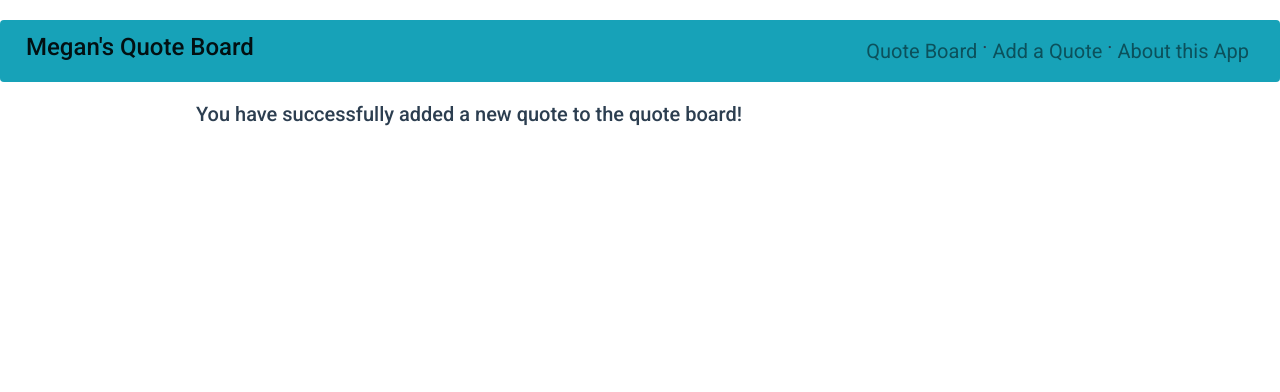
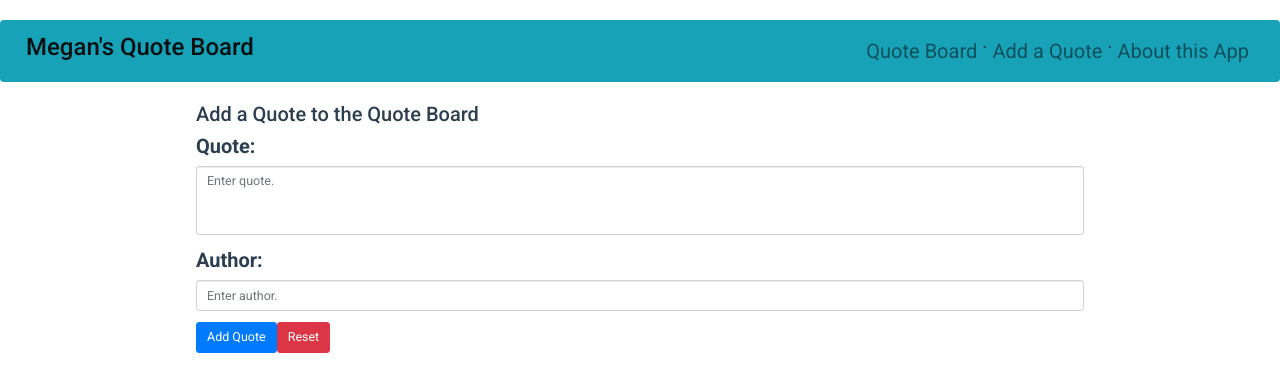
Before and after one commit to cherylac/quote-board, a Vue app: page /#/add in a window 1280 px wide. Shown: the top 392 px of the page. Built offline with nearby package versions, Linux system fonts and the light colour scheme; no server answers; sample sign-in values are in the browser's storage; what vuefire would draw is missing.

Commit message:
troubleshooting add/remove

```diff
--- a/src/components/AddQuote.vue
+++ b/src/components/AddQuote.vue
@@ -1,8 +1,7 @@
 <template>
   <div class="component mx-auto">
     <b-form id="form" @submit="onSubmit" @reset="onReset" v-show="showForm" v-on:submit.prevent="validateForm">
-      <h2>Add a quote to the quote board</h2>
-      <p class="error" v-show="showError">Please enter a quote and author.</p>
+      <h2 class="mx-auto">Add a Quote to the Quote Board</h2>
       <b-form-group label="Quote:" label-for="quoteTitle">
         <b-form-textarea  input type="text"
                           id="title"
@@ -32,6 +31,7 @@
     <div class="success-message" v-show="!showForm">
       <h2>You have successfully added a new quote to the quote board!</h2>
     </div>
+    <p class="error" v-show="showError">Please enter a quote and author.</p>
   </div>
 </template>
 
@@ -47,11 +47,11 @@ import toastr from 'toastr';
     },
     data () {
       return {
+        showForm: true,
+        showError: false,
         newQuote: {
           title: '',
           author: '',
-          showForm: true,
-          showError: false,
         }
       }
     },
@@ -73,14 +73,12 @@ import toastr from 'toastr';
       onReset (evt) {
         evt.preventDefault();
         /* Reset our form values */
-        this.form.title = '';
-        this.form.author = '';
+        this.newQuote.title = '';
+        this.newQuote.author = '';
         /* Trick to reset/clear native browser form validation state */
         this.show = false;
-        this.$nextTick(() => { this.show = true });
       }
     },
-
 }
 </script>
 
@@ -89,5 +87,8 @@ import toastr from 'toastr';
     width: 80%;
     min-height: auto;
   }
+  h2 {
+    font-size: 2.0rem;
+  }
 
 </style>
--- a/src/components/QuoteBoard.vue
+++ b/src/components/QuoteBoard.vue
@@ -26,15 +26,15 @@ export default {
     return {
       selected:null
       }
-    }
-  };
+    },
 
   methods: {
-    //removeQuote: function (quote) {
-    //  firebase.quotesRef.child(quote['.key']).remove()
-    //  toastr.success('Quote removed successfully')
-    //  }
+    removeQuote: function (quote) {
+      firebase.quotesRef.child(quote['.key']).remove()
+      toastr.success('Quote removed successfully')
+      }
     }
+}
 </script>
 
 <style scoped>
```
Also changed, not shown: 9 other files (tests, documents, lock files or other folders).
